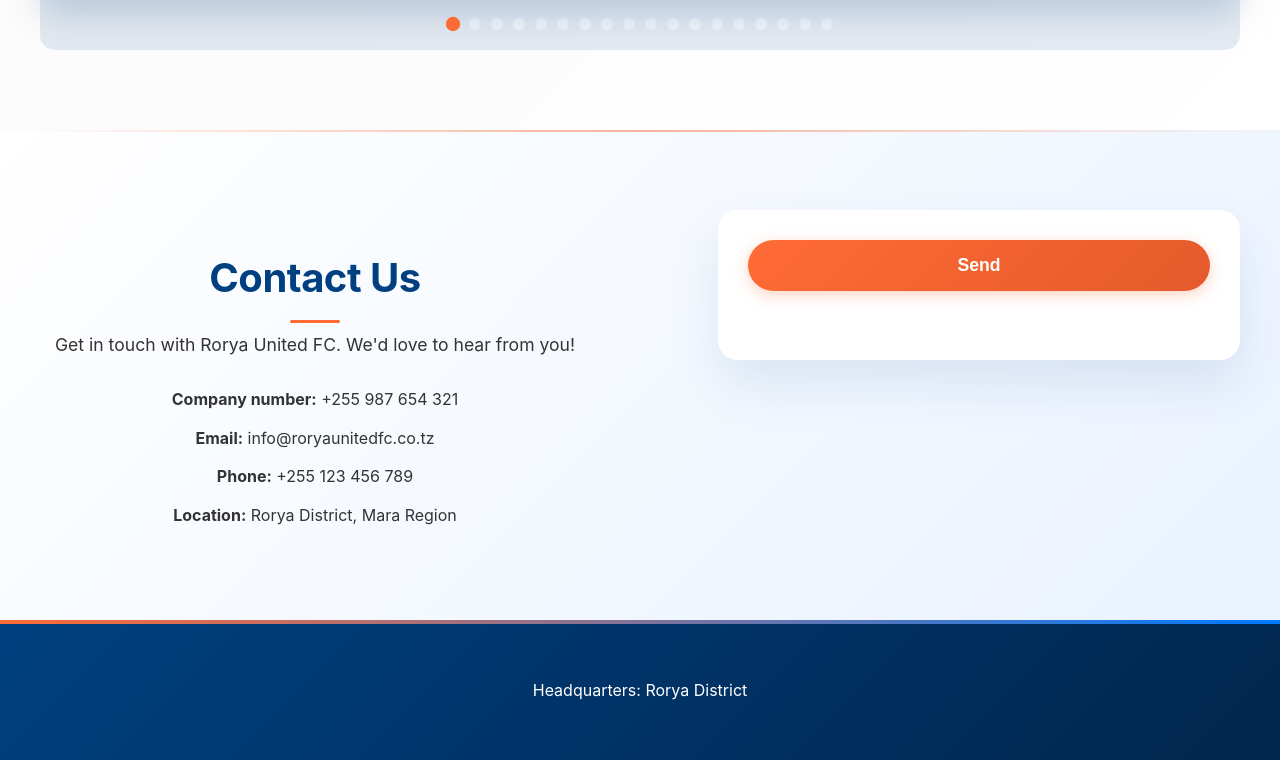
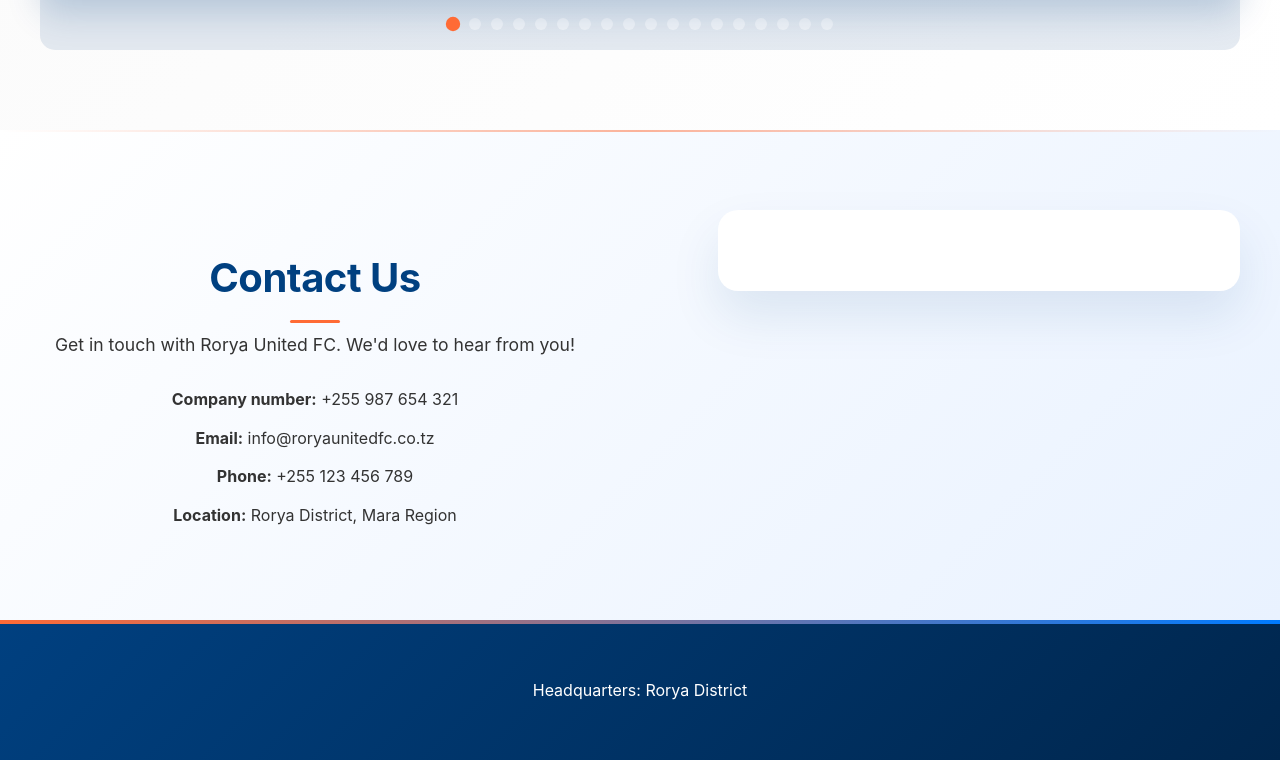
Before and after one commit to William777-design/Rorya-United, a plain HTML site: page index.html in a window 1280 px wide. Shown: the part 4776-5536 px from the top of the page. Drawn offline with Linux system fonts and the light colour scheme.

Commit message:
send button removal

```diff
--- a/index.html
+++ b/index.html
@@ -168,7 +168,6 @@
                 </div>
             </div>
             <form id="contact-form" class="contact-form" novalidate>
-                <button id="contact-submit" class="submit-btn" type="submit">Send</button>
                 <p id="contact-success" class="form-success" aria-live="polite"></p>
             </form>
         </div>
--- a/script.js
+++ b/script.js
@@ -245,7 +245,10 @@ function updateLanguage() {
     document.getElementById('gallery-title').textContent = lang.galleryTitle;
     document.getElementById('contact-title').textContent = lang.contactTitle;
     document.getElementById('contact-text').textContent = lang.contactText;
-    document.getElementById('contact-submit').textContent = lang.contactSubmit;
+    const contactSubmitButton = document.getElementById('contact-submit');
+    if (contactSubmitButton) {
+        contactSubmitButton.textContent = lang.contactSubmit;
+    }
     document.getElementById('contact-success').textContent = '';
     document.getElementById('footer-text').textContent = lang.footerText;
 }
```
